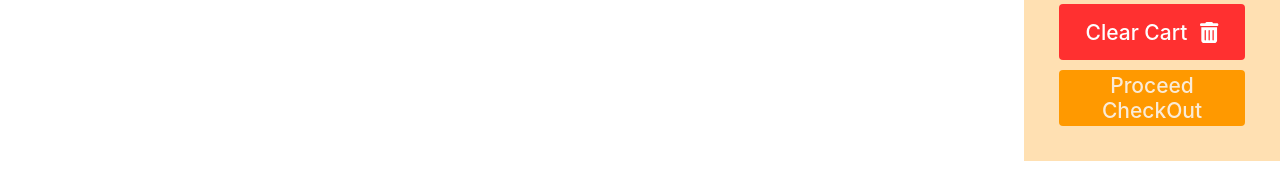
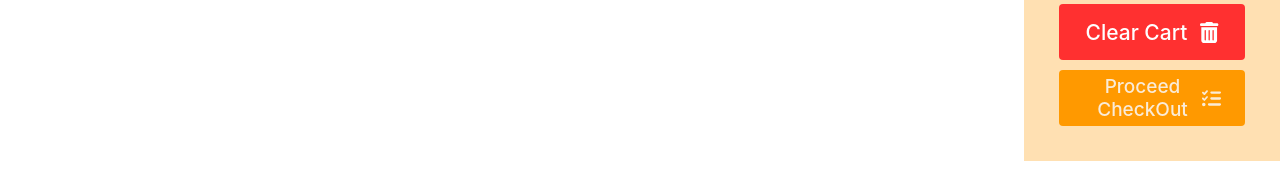
Before and after one commit to AkhiSharmin/ema-john-Website-React-Project, a React (Vite) app: page /orders in a window 1280 px wide. Shown: the part 387-563 px from the top of the page. Built offline with nearby package versions, Linux system fonts and the light colour scheme.

Commit message:
all done

```diff
--- a/src/components/Oders/Orders.jsx
+++ b/src/components/Oders/Orders.jsx
@@ -4,6 +4,8 @@
 import { Link, useLoaderData } from 'react-router-dom';
 import ReviewItem from '../ReviewItem/ReviewItem';
 import { deleteShoppingCart, removeFromDb } from '../../utilities/fakedb';
+import { FontAwesomeIcon } from '@fortawesome/react-fontawesome'
+import { faTasks } from '@fortawesome/free-solid-svg-icons'
 
 const Orders = () => {
 
@@ -38,7 +40,10 @@
                 handleClearCart={handleClearCart}
                 >
                  <Link className='proceed-link' to='/checkout'>
-                    <button className='btn-proceed'>Proceed CheckOut</button>
+                    <button className='btn-proceed btn-proceed-font'>
+                        Proceed CheckOut
+                        <FontAwesomeIcon icon={faTasks} />
+                        </button>
                  </Link>
                 </Cart>
            </div>
--- a/src/components/Shop/Shop.css
+++ b/src/components/Shop/Shop.css
@@ -24,3 +24,6 @@
   justify-content: space-between;
   align-items: center;
 }
+.btn-proceed-font {
+  font-size: 19px;
+}
--- a/src/components/Shop/Shop.jsx
+++ b/src/components/Shop/Shop.jsx
@@ -4,7 +4,8 @@
 import Product from '../Product/Product';
 import './Shop.css';
 import { Link } from 'react-router-dom';
-
+import { FontAwesomeIcon } from '@fortawesome/react-fontawesome'
+import { faArrowLeft } from '@fortawesome/free-solid-svg-icons'
 
 
 const Shop = () => {
@@ -76,7 +77,10 @@
                 handleClearCart={handleClearCart}
                 >
                   <Link className='proceed-link' to="/orders">
-                    <button className='btn-proceed'>Review Orders</button>
+                    <button className='btn-proceed'>
+                        Review Orders
+                        <FontAwesomeIcon icon={faArrowLeft} />
+                        </button>
                   </Link>
                 </Cart>
 
```
